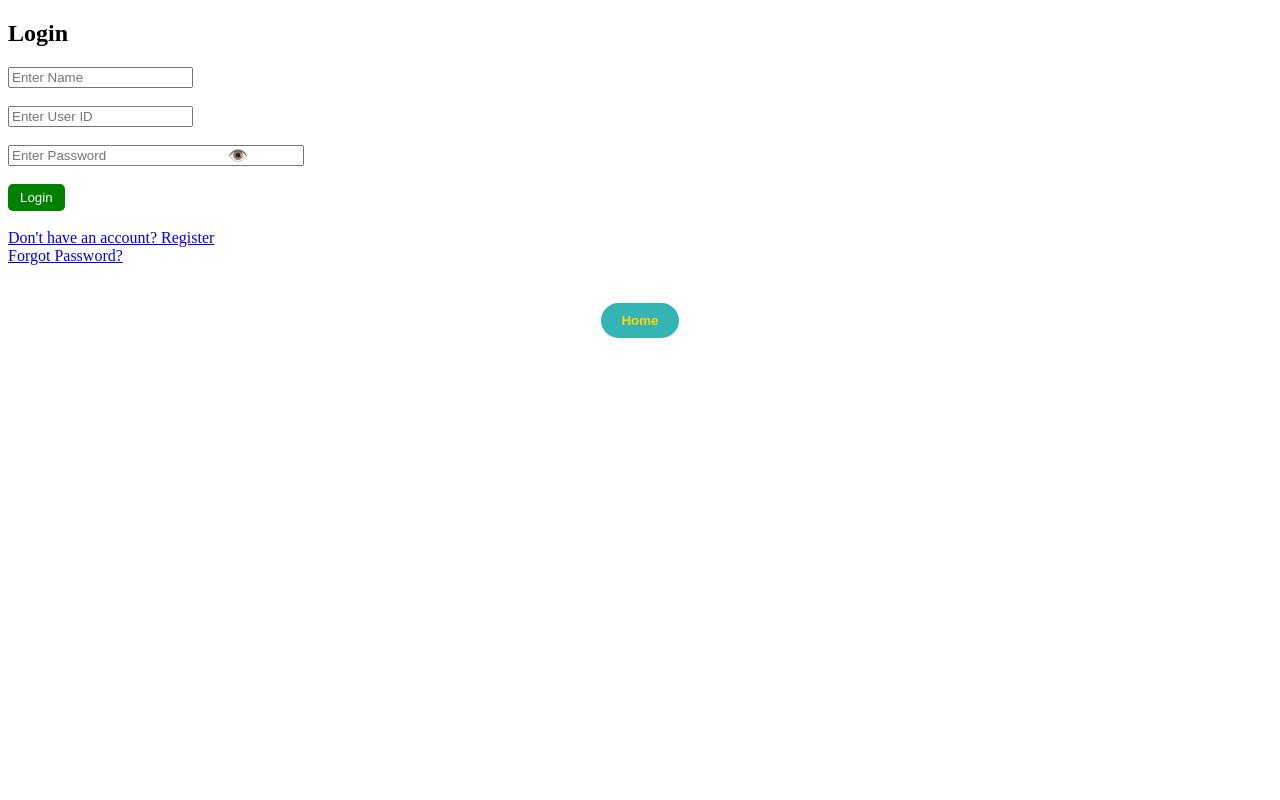
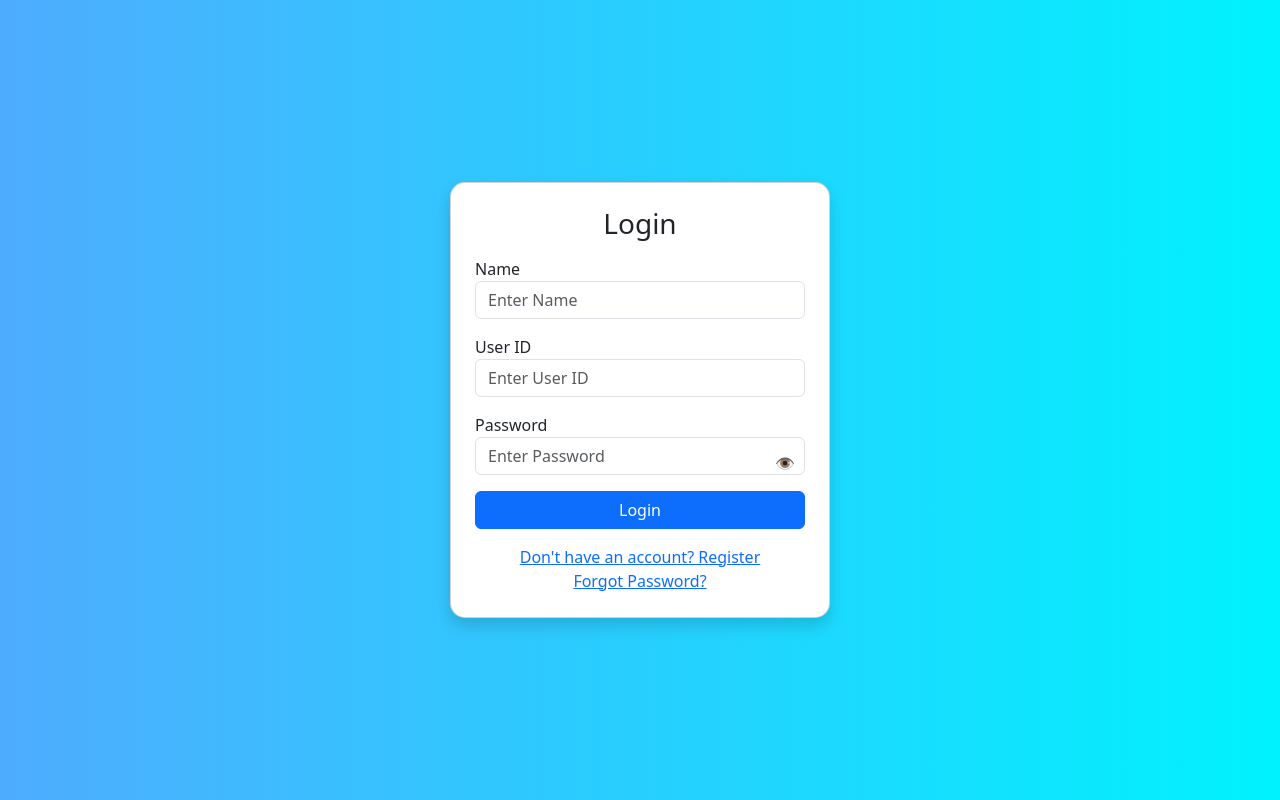
Before and after one commit to prathii12/bus-pass-renewal-project, a Flask app: page /login in a window 1280 px wide. Run offline with Flask 3, Linux system fonts and the light colour scheme; some libraries are stand-ins or nearby versions.

Commit message:
Update login.html

```diff
--- a/templates/login.html
+++ b/templates/login.html
@@ -1,41 +1,66 @@
 <!DOCTYPE html>
-<html>
+<html lang="en">
 <head>
     <title>Login</title>
-    <link rel="stylesheet" href="/static/style.css">
+    <meta name="viewport" content="width=device-width, initial-scale=1">
+
+    <!-- Bootstrap -->
+    <link href="https://cdn.jsdelivr.net/npm/bootstrap@5.3.0/dist/css/bootstrap.min.css" rel="stylesheet">
+
+    <style>
+        body {
+            background: linear-gradient(to right, #4facfe, #00f2fe);
+            height: 100vh;
+        }
+        .card {
+            border-radius: 15px;
+        }
+    </style>
 </head>
 <body>
 
-<h2>Login</h2>
+<div class="d-flex justify-content-center align-items-center vh-100">
+    <div class="card p-4 shadow" style="width: 380px;">
+
+        <h3 class="text-center mb-3">Login</h3>
 
         <form method="POST">
 
-    <input type="text" name="name" placeholder="Enter Name" required><br><br>
+            <div class="mb-3">
+                <label>Name</label>
+                <input type="text" class="form-control" placeholder="Enter Name" name="name" required>
+            </div>
 
-    <input type="text" name="user_id" placeholder="Enter User ID" required><br><br>
+            <div class="mb-3">
+                <label>User ID</label>
+                <input type="text" class="form-control" placeholder="Enter User ID" name="userid" required>
+            </div>
 
-    <div style="position: relative; width: 250px;">
-    <input type="password" id="password" name="password" placeholder="Enter Password" required style="width:100%; padding-right:40px;">
+            <!-- Password -->
+            <div class="mb-3 position-relative">
+                <label>Password</label>
+
+                <input type="password" class="form-control" id="password" placeholder="Enter Password" name="password" required>
 
                 <span id="eye" onclick="togglePassword()"
-          style="position:absolute; right:10px; top:50%; transform:translateY(-50%); cursor:pointer;">
+                      style="position:absolute; right:10px; top:38px; cursor:pointer;">
                     👁️
                 </span>
             </div>
-    <br>
-    <button type="submit">Login</button>
+
+            <button class="btn btn-primary w-100">Login</button>
 
         </form>
 
-<br>
+        <div class="text-center mt-3">
+            <a href="/register">Don't have an account? Register</a><br>
+            <a href="/forgot">Forgot Password?</a>
+        </div>
 
-<a href="/register">Don't have an account? Register</a><br>
-<a href="/forgot">Forgot Password?</a><br><br>
+    </div>
+</div>
 
-<button onclick="window.location.href='/'" class="bottom-home">
-    Home
-</button>
-
+<!-- Script -->
 <script>
 function togglePassword() {
     var pass = document.getElementById("password");
@@ -50,6 +75,6 @@ function togglePassword() {
     }
 }
 </script>
-</body>
+
 </body>
 </html>
```
Lines whose indentation alone changed are shown as unchanged.
